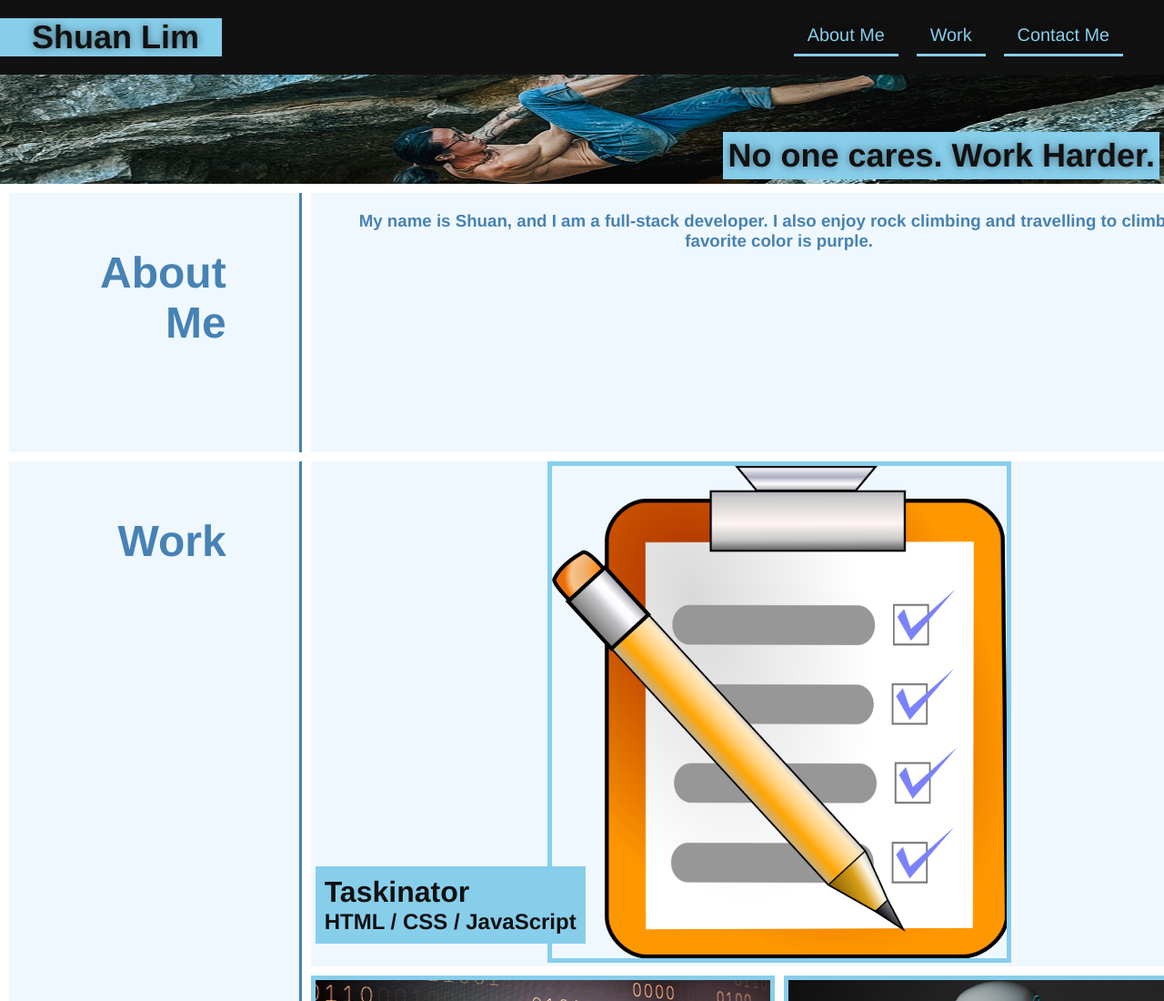
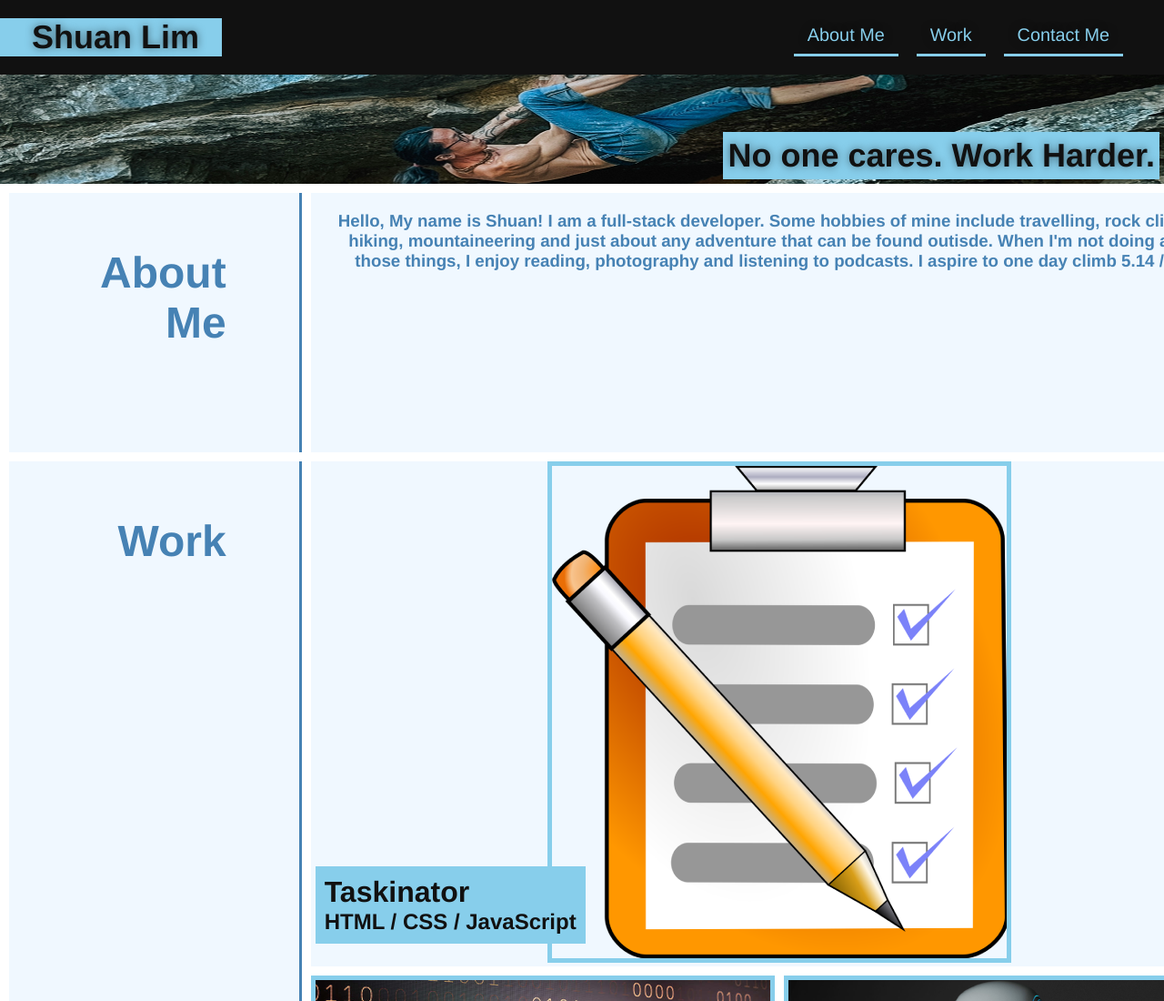
Before and after one commit to ShuanLim/slims-portfolio, a plain HTML site: page index.html in a window 1280 px wide. Shown: the top 1100 px of the page at 91% size. Drawn offline with Linux system fonts and the light colour scheme.

Commit message:
update about me

```diff
--- a/index.html
+++ b/index.html
@@ -48,8 +48,11 @@
       </div>
       <div class="grid-about-me-content">
         <h3>
-          My name is Shuan, and I am a full-stack developer. I also enjoy rock
-          climbing and travelling to climb. My favorite color is purple.
+          Hello, My name is Shuan! I am a full-stack developer. Some hobbies of
+          mine include travelling, rock climbing, hiking, mountaineering and
+          just about any adventure that can be found outisde. When I'm not doing
+          any of those things, I enjoy reading, photography and listening to
+          podcasts. I aspire to one day climb 5.14 / 8b+.
         </h3>
       </div>
 
```
